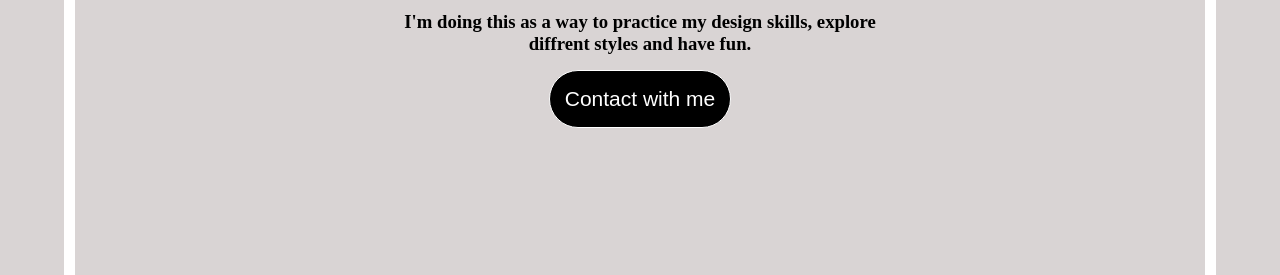
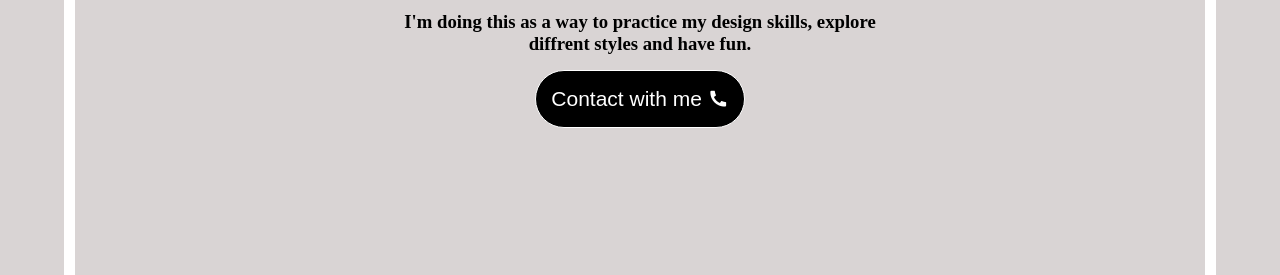
Before and after one commit to Shree-Aasre/Footwear, a plain HTML site: page index.html in a window 1280 px wide. Shown: the part 463-738 px from the top of the page. Drawn offline with nearby package versions, Linux system fonts and the light colour scheme.

Commit message:
added animation using gsap

```diff
--- a/index.html
+++ b/index.html
@@ -5,6 +5,7 @@
     <meta charset="UTF-8">
     <meta name="viewport" content="width=device-width, initial-scale=1.0">
     <title>Feety</title>
+    <link href="https://cdn.jsdelivr.net/npm/remixicon@4.5.0/fonts/remixicon.css" rel="stylesheet" />
     <link rel="stylesheet" href="style.css">
 
 </head>
@@ -27,7 +28,7 @@
                 <h1>I'm Feety, <br> a Product Designer <br> Based in Nagpur</h1>
                 <h3>I'm doing this as a way to practice my design skills, explore <br> diffrent styles and have fun.
                 </h3>
-                <button id="contactWithMe">Contact with me</button>
+                <button id="contactWithMe">Contact with me <i class="ri-phone-fill"></i></button>
             </div>
             <div id="page2">
 
@@ -42,6 +43,8 @@
         </div>
     </main>
 
+    <script src="https://cdnjs.cloudflare.com/ajax/libs/gsap/3.12.5/gsap.min.js" integrity="sha512-7eHRwcbYkK4d9g/6tD/mhkf++eoTHwpNM9woBxtPUBWm67zeAfFC+HrdoE2GanKeocly/VxeLvIqwvCdk7qScg==" crossorigin="anonymous" referrerpolicy="no-referrer"></script>
+    <script src="https://cdnjs.cloudflare.com/ajax/libs/gsap/3.12.5/ScrollTrigger.min.js" integrity="sha512-onMTRKJBKz8M1TnqqDuGBlowlH0ohFzMXYRNebz+yOcc5TQr/zAKsthzhuv0hiyUKEiQEQXEynnXCvNTOk50dg==" crossorigin="anonymous" referrerpolicy="no-referrer"></script>
     <script src="script.js"></script>
 </body>
 
--- a/script.js
+++ b/script.js
@@ -0,0 +1,44 @@
+function frameanimation() {
+    var tl = gsap.timeline()
+
+    tl.from("#oframe", {
+        scale:0.5,
+        stagger: -0.15,
+        opacity: 0,
+        duration: 2
+    })
+
+    tl.from("#outerVisibleFrame nav", {
+        y: -30,
+        opacity: 0,
+        delay: 0.5,
+        duration: 0.6,
+        stagger: 0.15
+    })
+    tl.from("main #iframe #page1 h1,main #iframe #page1 h3", {
+        y: -30,
+        opacity: 0,
+        delay: 0.0,
+        duration: 0.6,
+        stagger: 0.15
+    })
+    tl.from("main #iframe #page1 #contactWithMe", {
+        y: 30,
+        opacity: 0,
+        delay: 0.0,
+        duration: 0.6,
+        stagger: 0.15,
+        ease: "elastic.out(9,1)",
+    })
+
+
+
+    // tl.from(".center-part2 img",{
+    //     x:200,
+    //      opacity:0,
+    //      duration:0.5
+    //  },"-=0.7")
+
+
+}
+frameanimation()
```
